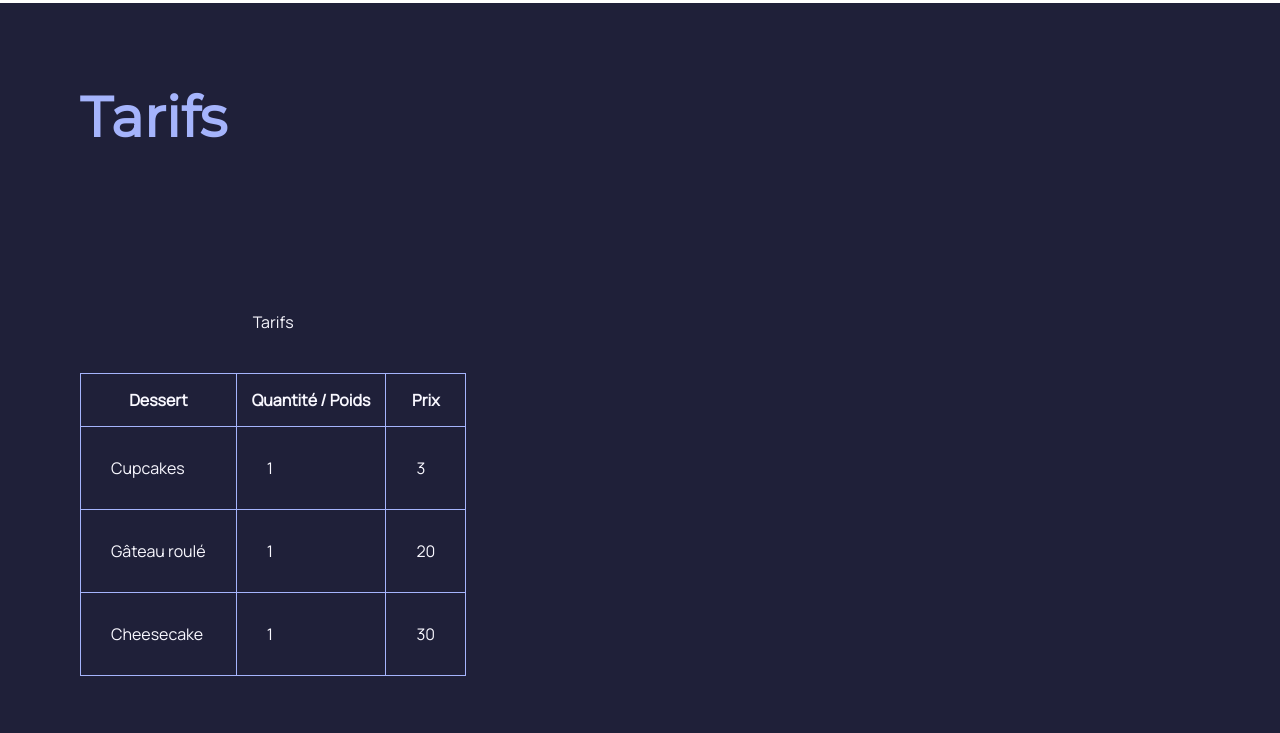
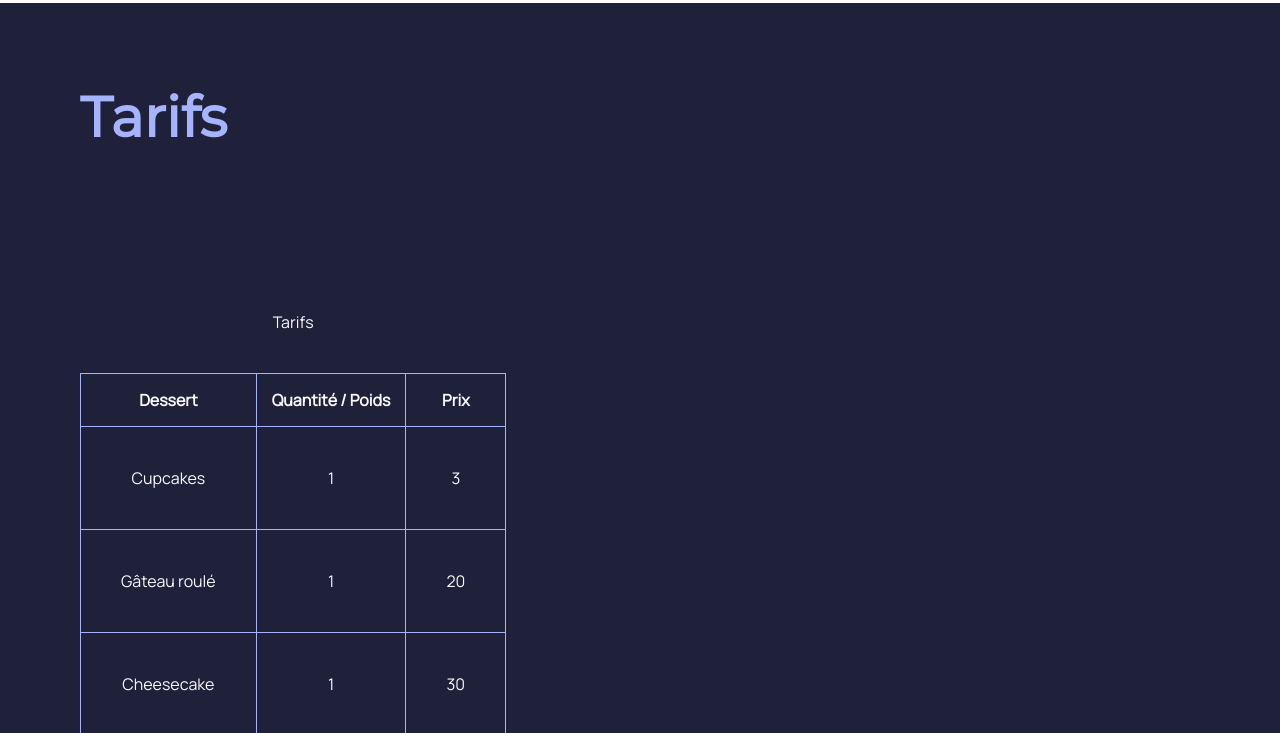
Before and after one commit to david6387/katia, a plain HTML site: page tarifs.html in a window 1280 px wide. Shown: the part 97-830 px from the top of the page. Drawn offline with Linux system fonts and the light colour scheme.

Commit message:
tableau tarifs

```diff
--- a/style/tarifs.css
+++ b/style/tarifs.css
@@ -1,6 +1,7 @@
 table {
     border-collapse: collapse;
     margin: 80px;
+    text-align: center;
 }
 
 td,
@@ -14,5 +15,5 @@ caption {
 }
 
 td {
-    padding: 30px;
+    padding: 40px;
 }
```
